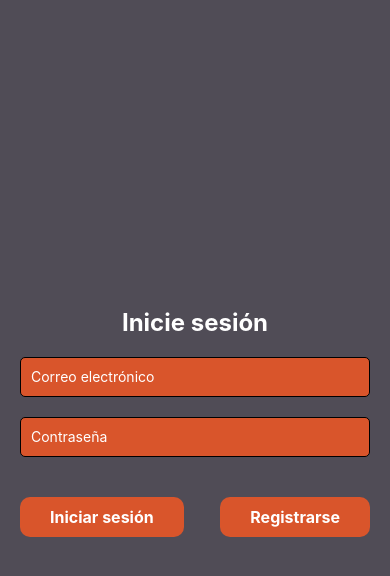
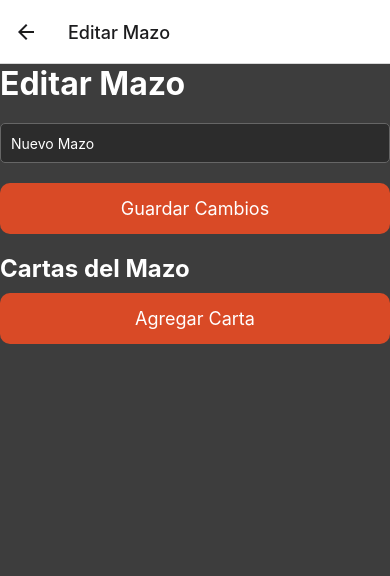
Before and after one commit to 4tsc/Alpha-Ruby, a React Native app in the folder Alpha Ruby/: screen /DeckEditor in a window 390 px wide. Shown: the top 576 px of the page. Built offline with nearby package versions, Linux system fonts and the light colour scheme.

Commit message:
Update Deckmanagement/Deckeditor
Mejora link entre el deckmanagement y el deckeditor. DeckEditor ya no está en la barra de abajo

```diff
--- a/Alpha Ruby/App.js
+++ b/Alpha Ruby/App.js
@@ -4,12 +4,13 @@ import { NavigationContainer } from '@react-navigation/native';
 import { createStackNavigator } from '@react-navigation/stack';
 import { createBottomTabNavigator } from '@react-navigation/bottom-tabs';
 import Icon from 'react-native-vector-icons/FontAwesome';
+
 // Importa tus pantallas
-import LoginScreen from './src/screens/loginScreen';  // Importa tu pantalla de login
-import HomeScreen from './src/screens/homeScreen';    // Importa tu pantalla de Home
-import RegisterScreen from './src/screens/registerScreen';  // Importa tu pantalla de registro
-import DeckManagementScreen from './src/screens/DeckManagementScreen';  // Importa tu pantalla de gestión de mazos
-import DeckEditorScreen from './src/screens/deckEditorScreen';
+import LoginScreen from './src/screens/loginScreen';
+import HomeScreen from './src/screens/homeScreen';
+import RegisterScreen from './src/screens/registerScreen';
+import DeckManagementScreen from './src/screens/DeckManagementScreen';
+import DeckEditorScreen from './src/screens/deckEditorScreen'; // Importar DeckEditorScreen
 
 const Stack = createStackNavigator();
 const Tab = createBottomTabNavigator();
@@ -23,27 +24,23 @@ function MainTabNavigator() {
 
           if (route.name === 'Home') {
             iconName = 'home';
-          } else if (route.name === 'DeckManagement') {
+          } else if (route.name === 'Mazos') {
             iconName = 'list';
-          } else if (route.name === 'DeckEditorScreen') {
-            iconName = 'edit';
           } else if (route.name === 'Settings') {
             iconName = 'cog';
           }
 
           return <Icon name={iconName} size={size} color={color} />;
         },
-        tabBarActiveTintColor: '#D94A26',  // Color del icono activo
-        tabBarInactiveTintColor: '#FFFFFF',  // Color del icono inactivo
+        tabBarActiveTintColor: '#D94A26',
+        tabBarInactiveTintColor: '#FFFFFF',
         tabBarStyle: {
-          backgroundColor: '#3D3D3D',  // Color de fondo de la barra de navegación
+          backgroundColor: '#3D3D3D',
         },
       })}
     >
-      {/* Aqui agregamos las pantallas, antes eso si se deben importar */}
-      <Tab.Screen name="Home" component={HomeScreen} options={{ headerShown: false }}/>
-      <Tab.Screen name="DeckManagement" component={DeckManagementScreen} options={{ headerShown: false }}/>
-      <Tab.Screen name='DeckEditorScreen' component={DeckEditorScreen} options={{ headerShown: false }}/>
+      <Tab.Screen name="Home" component={HomeScreen} options={{ headerShown: false }} />
+      <Tab.Screen name="Mazos" component={DeckManagementScreen} options={{ headerShown: false }} />
     </Tab.Navigator>
   );
 }
@@ -52,9 +49,11 @@ const App = () => {
   return (
     <NavigationContainer>
       <Stack.Navigator initialRouteName="Login">
-        <Stack.Screen name="Login" component={LoginScreen} options={{ headerShown: false }}/>
-        <Stack.Screen name="Register" component={RegisterScreen} options={{ headerShown: false }}/>
-        <Stack.Screen name="Main" component={MainTabNavigator} options={{ headerShown: false }}/>
+        <Stack.Screen name="Login" component={LoginScreen} options={{ headerShown: false }} />
+        <Stack.Screen name="Register" component={RegisterScreen} options={{ headerShown: false }} />
+        <Stack.Screen name="Main" component={MainTabNavigator} options={{ headerShown: false }} />
+
+        <Stack.Screen name="DeckEditor" component={DeckEditorScreen} options={{ title: 'Editar Mazo' }} />
       </Stack.Navigator>
     </NavigationContainer>
   );
--- a/Alpha Ruby/src/screens/DeckManagementScreen.tsx
+++ b/Alpha Ruby/src/screens/DeckManagementScreen.tsx
@@ -1,16 +1,18 @@
-
 import React, { useState } from 'react';
 import { View, Text, FlatList, TextInput, Alert, StyleSheet, TouchableOpacity, SafeAreaView, Modal } from 'react-native';
+import { useNavigation } from '@react-navigation/native'; // Importar useNavigation
 
 interface Deck {
   id: number;
   name: string;
+  cards?: { id: number; name: string }[]; // Añadir cards al mazo, inicialmente vacío
 }
 
 const DeckManagementScreen: React.FC = () => {
+  const navigation = useNavigation(); // Usar el hook de navegación aquí
+
   const [decks, setDecks] = useState<Deck[]>([
-    { id: 1, name: 'Mazo 1' },
-    { id: 2, name: 'Mazo 2' },
+
   ]);
   const [newDeckName, setNewDeckName] = useState('');
   const [modalVisible, setModalVisible] = useState(false);
@@ -24,6 +26,7 @@ const DeckManagementScreen: React.FC = () => {
     const newDeck = {
       id: decks.length + 1,
       name: newDeckName,
+      cards: [], // Inicializar con un array vacío de cartas
     };
     setDecks([...decks, newDeck]);
     setNewDeckName('');
@@ -37,17 +40,20 @@ const DeckManagementScreen: React.FC = () => {
 
   return (
     <SafeAreaView style={styles.container}>
-      <Text style={styles.title}>Gestión de Mazos</Text>
+      <Text style={styles.title}>Mis Mazos</Text>
       <FlatList
         data={decks}
         keyExtractor={(item) => item.id.toString()}
         renderItem={({ item }) => (
-          <View style={styles.deckItem}>
+          <TouchableOpacity
+            style={styles.deckItem}
+            onPress={() => navigation.navigate('DeckEditor', { deck: item })} // Navegar a DeckEditorScreen
+          >
             <Text style={styles.deckText}>{item.name}</Text>
             <TouchableOpacity onPress={() => removeDeck(item.id)} style={styles.deleteButton}>
               <Text style={styles.deleteButtonText}>✕</Text>
             </TouchableOpacity>
-          </View>
+          </TouchableOpacity>
         )}
         contentContainerStyle={styles.listContainer}
       />
@@ -65,7 +71,7 @@ const DeckManagementScreen: React.FC = () => {
             <TextInput
               style={styles.input}
               placeholder="Nombre del nuevo mazo"
-              placeholderTextColor={placeholderColor}
+              placeholderTextColor="#CCCCCC"
               value={newDeckName}
               onChangeText={setNewDeckName}
             />
@@ -195,6 +201,4 @@ const styles = StyleSheet.create({
   },
 });
 
-export const placeholderColor = '#CCCCCC'; // Color del placeholder
-
 export default DeckManagementScreen;
--- a/Alpha Ruby/src/screens/deckEditorScreen.tsx
+++ b/Alpha Ruby/src/screens/deckEditorScreen.tsx
@@ -1,9 +1,10 @@
-import React, { useState, useEffect } from 'react';
-import { View, Text, TextInput, Button, Alert, StyleSheet, TouchableOpacity } from 'react-native';
+import React, { useState } from 'react';
+import { View, Text, TextInput, Alert, StyleSheet, TouchableOpacity, SafeAreaView } from 'react-native';
 
 interface Deck {
   id: number;
   name: string;
+  cards?: { id: number; name: string }[]; // Añadir cards para permitir editar
 }
 
 interface DeckEditorScreenProps {
@@ -14,63 +15,40 @@ interface DeckEditorScreenProps {
   };
   navigation: {
     goBack: () => void;
+    navigate: (screen: string, params?: any) => void; // Agregar para la navegación
   };
 }
 
 const DeckEditorScreen: React.FC<DeckEditorScreenProps> = ({ route, navigation }) => {
-  const deck = route.params?.deck || { id: 0, name: 'Nuevo Mazo' }; // Valor por defecto si no hay parámetros
+  // Obtener el mazo de los parámetros, usar valores predeterminados si no están presentes
+  const deck = route.params?.deck || { id: 0, name: 'Nuevo Mazo', cards: [] };
+
   const [deckName, setDeckName] = useState(deck.name);
-
-  // FUTURE IMPLEMENTATION:
-  // Fetch deck details from the database based on the deck ID
-  useEffect(() => {
-    if (deck.id !== 0) {
-      // const fetchDeckDetails = async () => {
-      //   try {
-      //     const response = await fetch(`https://your-api.com/decks/${deck.id}`);
-      //     const data = await response.json();
-      //     setDeckName(data.name);
-      //   } catch (error) {
-      //     console.error('Error fetching deck details:', error);
-      //   }
-      // };
-      // fetchDeckDetails();
-    }
-  }, [deck.id]);
+  const [cards, setCards] = useState(deck.cards || []);
 
   // Función para guardar los cambios del mazo
-  const saveDeck = () => {
+  const saveDeckChanges = () => {
     if (deckName.trim() === '') {
       Alert.alert('Error', 'El nombre del mazo no puede estar vacío.');
       return;
     }
 
-    // Aquí se realizaría la llamada al servidor para actualizar el mazo en la base de datos
-    // Por ejemplo:
-    // fetch('https://tu-servidor.com/api/decks/' + deck.id, {
-    //   method: 'PUT',
-    //   headers: {
-    //     'Content-Type': 'application/json',
-    //   },
-    //   body: JSON.stringify({ name: deckName }),
-    // })
-    // .then(response => response.json())
-    // .then(data => {
-    //   // Manejar la respuesta del servidor
-    //   Alert.alert('Éxito', 'El mazo ha sido actualizado.');
-    //   navigation.goBack();
-    // })
-    // .catch(error => {
-    //   // Manejar errores
-    //   Alert.alert('Error', 'Hubo un problema al actualizar el mazo.');
-    // });
+    // Aquí puedes agregar la lógica para guardar el mazo
+    console.log('Guardando cambios del mazo:', { id: deck.id, name: deckName, cards });
 
-    Alert.alert('Éxito', 'El mazo ha sido actualizado.');
-    navigation.goBack();
+    // Volver a DeckManagementScreen
+    navigation.goBack(); // O puedes usar navigation.navigate('DeckManagement')
+  };
+
+  // Función para agregar una nueva carta al mazo
+  const addCard = () => {
+    const newCardName = `Carta ${cards.length + 1}`;
+    const newCard = { id: cards.length + 1, name: newCardName };
+    setCards([...cards, newCard]);
   };
 
   return (
-    <View style={styles.container}>
+    <SafeAreaView style={styles.container}>
       <Text style={styles.title}>Editar Mazo</Text>
       <TextInput
         style={styles.input}
@@ -78,11 +56,22 @@ const DeckEditorScreen: React.FC<DeckEditorScreenProps> = ({ route, navigation }
         value={deckName}
         onChangeText={setDeckName}
       />
-      <Button title="Guardar Cambios" onPress={saveDeck} />
-      <TouchableOpacity onPress={() => navigation.goBack()} style={styles.cancelButton}>
-        <Text style={styles.cancelButtonText}>Cancelar</Text>
+      <TouchableOpacity onPress={saveDeckChanges} style={styles.saveButton}>
+        <Text style={styles.saveButtonText}>Guardar Cambios</Text>
       </TouchableOpacity>
-    </View>
+
+      <View style={styles.cardsContainer}>
+        <Text style={styles.sectionTitle}>Cartas del Mazo</Text>
+        {cards.map((card) => (
+          <View key={card.id} style={styles.cardItem}>
+            <Text style={styles.cardText}>{card.name}</Text>
+          </View>
+        ))}
+        <TouchableOpacity onPress={addCard} style={styles.addButton}>
+          <Text style={styles.addButtonText}>Agregar Carta</Text>
+        </TouchableOpacity>
+      </View>
+    </SafeAreaView>
   );
 };
 
@@ -90,29 +79,63 @@ const styles = StyleSheet.create({
   container: {
     flex: 1,
     padding: 20,
-    backgroundColor: '#333',
+    backgroundColor: '#3D3D3D',
   },
   title: {
-    fontSize: 24,
+    fontSize: 32,
+    marginBottom: 20,
     fontWeight: 'bold',
-    marginBottom: 20,
-    color: '#fff',
+    color: '#FFFFFF',
   },
   input: {
     height: 40,
-    borderColor: 'gray',
+    borderColor: '#666666',
     borderWidth: 1,
+    marginBottom: 20,
+    paddingHorizontal: 10,
+    borderRadius: 5,
+    backgroundColor: '#2C2C2C',
+    color: '#FFFFFF',
+  },
+  saveButton: {
+    backgroundColor: '#D94A26',
+    padding: 15,
+    borderRadius: 10,
+    alignItems: 'center',
+    marginBottom: 20,
+  },
+  saveButtonText: {
+    color: '#FFFFFF',
+    fontSize: 18,
+  },
+  cardsContainer: {
+    marginBottom: 20,
+  },
+  sectionTitle: {
+    fontSize: 24,
+    fontWeight: 'bold',
+    color: '#FFFFFF',
     marginBottom: 10,
-    paddingLeft: 8,
-    backgroundColor: '#fff',
   },
-  cancelButton: {
-    marginTop: 10,
-    padding: 10,
+  cardItem: {
+    backgroundColor: '#2C2C2C',
+    padding: 15,
+    marginBottom: 10,
+    borderRadius: 5,
+  },
+  cardText: {
+    color: '#FFFFFF',
+    fontSize: 18,
+  },
+  addButton: {
+    backgroundColor: '#D94A26',
+    padding: 15,
+    borderRadius: 10,
     alignItems: 'center',
   },
-  cancelButtonText: {
-    color: 'red',
+  addButtonText: {
+    color: '#FFFFFF',
+    fontSize: 18,
   },
 });
 
--- a/Alpha Ruby/src/screens/homeScreen.tsx
+++ b/Alpha Ruby/src/screens/homeScreen.tsx
@@ -85,6 +85,7 @@ const styles = StyleSheet.create({
     height: height * 0.2, // Ajusta la altura de las cartas de manera responsiva
     alignItems: 'center',
     justifyContent: 'center',
+    borderRadius: 8
   },
   cardText: {
     color: '#fff',
```
Also changed, not shown: Alpha Ruby/app/app.tsx (+8 -20 lines).
